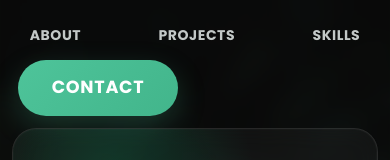
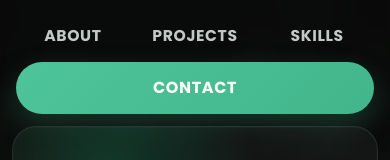
Before and after one commit to YevheniiaBukh/Porfolio, a plain HTML site: page index.html in a window 390 px wide. Shown: the top 160 px of the page. Drawn offline with Linux system fonts and the light colour scheme.

Commit message:
porfolio

```diff
--- a/CSS/style.css
+++ b/CSS/style.css
@@ -834,14 +834,34 @@ footer {
 
   header nav ul {
     gap: 8px;
-    padding: 0 6px;
+    padding: 0 4px;
     display: flex;
     justify-content: space-between;
     align-items: center;
+    width: 100%;
+  }
+
+  header nav ul li {
+    flex: 1;
+    display: flex;
+    justify-content: center;
   }
 
   header nav ul li a {
-    font-size: 14px;
+    font-size: clamp(0.95rem, 4vw, 1.2rem);
+    padding: 10px 4px;
+    letter-spacing: 0.04em;
+  }
+
+  header nav ul li.btn {
+    flex: 1.25;
+  }
+
+  header nav ul li.btn a {
+    width: 100%;
+    min-height: 52px;
+    padding: 12px 18px;
+    font-size: clamp(1rem, 4vw, 1.2rem);
   }
 
   section.hero {
@@ -937,6 +957,17 @@ footer {
 
   .contacts-grid a {
     width: 100%;
+    padding: 16px 18px;
+    border-radius: 22px;
+    background: linear-gradient(135deg, rgba(61, 163, 128, 0.9), rgba(29, 126, 98, 0.85));
+    border: 1px solid rgba(255, 255, 255, 0.12);
+    box-shadow: none;
+    font-size: 1.05rem;
+    color: rgba(255, 255, 255, 0.97);
+  }
+
+  .contacts-grid a:hover {
+    background: linear-gradient(135deg, rgba(54, 148, 116, 0.96), rgba(26, 111, 88, 0.9));
   }
 
   footer {
```
